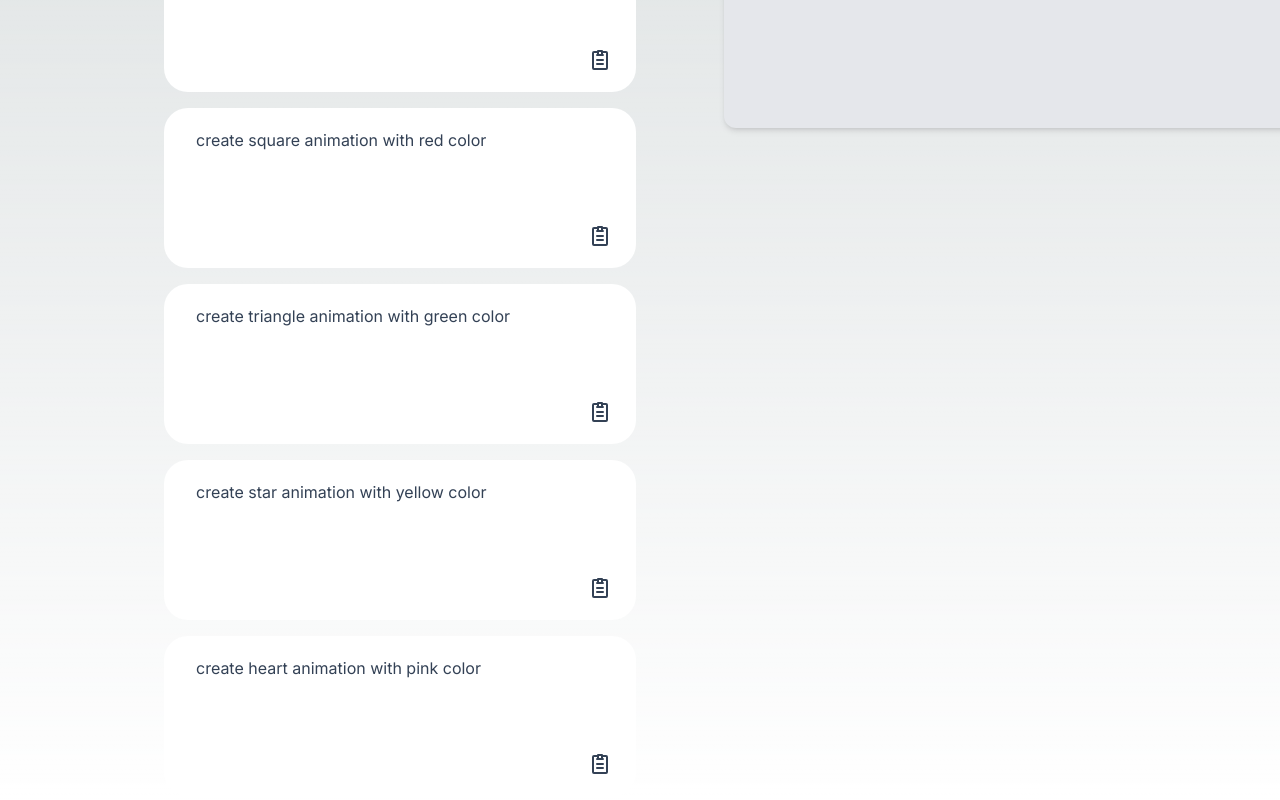
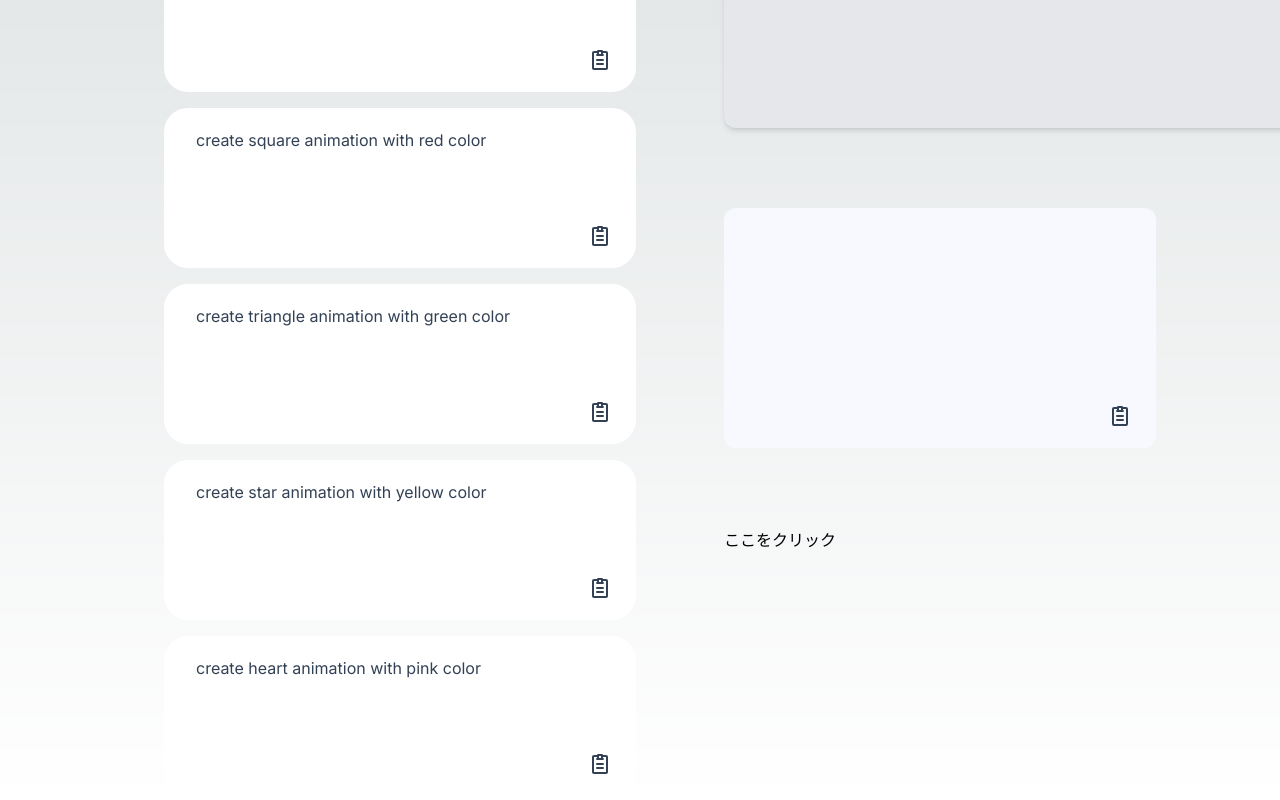
Before and after one commit to DayuanJiang/langserve-ai-sdk, a Next.js app: page / in a window 1280 px wide. Shown: the part 432-1232 px from the top of the page. Built offline with nearby package versions, Linux system fonts and the light colour scheme.

Commit message:
uuidとscriptについて理解することできる

```diff
--- a/app/components/Code.tsx
+++ b/app/components/Code.tsx
@@ -1,13 +1,14 @@
 import { useState } from "react";
+import SyntaxHighlighter from "react-syntax-highlighter";
+import { docco } from "react-syntax-highlighter/dist/esm/styles/hljs";
 
-const Code = () => {
-const [input, setInput] = useState("");
+const Code = ({code}:{code:string}) => {
 const [copied, setCopied] = useState(false); // Copied! の状態
 
 const defaultText ="";
 
 const handleCopy = () => {
-const textToCopy = input || defaultText;
+const textToCopy = code // .replace(/\\n/g, "\n").replace(/^"|"$/g, "")  || defaultText;
 navigator.clipboard.writeText(textToCopy)
     .then(() => {
     setCopied(true);
@@ -18,13 +19,15 @@ navigator.clipboard.writeText(textToCopy)
 
 return (
 <div className="flex flex-col w-full gap-2">
-    <form className="flex flex-col gap-2 w-[40%] m-10 mt-4 mb-1 relative">
-    <div
-        className="w-full h-60 px-8 py-5 pb-10 bg-white text-slate-700 outline-none resize-none rounded-xl"
-        style={{ whiteSpace: "pre-wrap" }}
+    <form className="flex flex-col gap-2 relative">
+    <SyntaxHighlighter language="javascript"      className="w-full h-60 px-8 py-5 pb-10 bg-white text-slate-700 outline-none resize-none rounded-xl"
+        style={ docco }
+        showLineNumbers={true}
+
     >
-        {input || defaultText}
-    </div>
+        {code ? code.replace(/\\n/g, "\n").replace(/^"|"$/g, "")
+        : defaultText}
+    </SyntaxHighlighter>
     {/* コピー完了時の吹き出し */}
     {copied && (
         <div className="absolute right-12 bottom-12 bg-black text-white text-sm px-3 py-1 rounded-md">
--- a/app/components/VIdeo.tsx
+++ b/app/components/VIdeo.tsx
@@ -9,7 +9,7 @@ const VideoComponent = ({videoUrl}:VideoUrl) => {
 
         if (!videoUrl) {
             return (
-                <div className="w-[48rem] h-[27rem] bg-gray-200 shadow-md  my-10 ml-20 rounded-xl">
+                <div className="w-[48rem] h-[27rem] bg-gray-200 shadow-md  rounded-xl">
                     {/* なにも表示しないスペース */}
                 </div>
             );
@@ -18,7 +18,7 @@ const VideoComponent = ({videoUrl}:VideoUrl) => {
         return (
             <div>
                 {/* ここはリスポンス対応する必要ある */}
-                <video controls width="768" className="object-fill my-10 ml-20 rounded-xl" autoPlay muted>
+                <video controls width="768" className="object-fill rounded-xl" autoPlay muted>
                     <source src={videoUrl} type="video/mp4"  />
                     お使いのブラウザは video タグをサポートしていません。
                 </video>
--- a/app/page.tsx
+++ b/app/page.tsx
@@ -7,6 +7,8 @@ import VideoComponent from "@/app/components/VIdeo";
 import Headers from "@/app/components/header";
 import { examplePrompt,examplePromptfilter } from "@/app/data/examplePrompt";
 import DawnloadButton from "@/app/components/DownloadButton";
+import Code from "@/app/components/Code";
+import { v4 as uuid } from "uuid";
 
 
 export default function Page() {
@@ -16,22 +18,44 @@ export default function Page() {
     const [userPrompt, setUserPrompt] = useState("");
     const [activeTab, setActiveTab] = useState(0);
     const [filteredExamplePrompt, setFilteredExamplePrompt] = useState(examplePrompt.generateAnimationPrompt);
+    const [code, setCode] = useState<string>("");
+    const [videoId, setVideoId] = useState<string>("test");
 
 
     useEffect(()=>{
         setFilteredExamplePrompt(examplePromptfilter(examplePrompt, activeTab))
     },[activeTab])
 
+    async function synchronize_video(){
+        // このvideoIdはsession情報において少し考える必要がある。
+        setLoading(true);
+        const defulatpath = process.env.NEXT_PUBLIC_API_URL
+        const path =  defulatpath+"/api/get_script/" + videoId;
+        const response = await fetch(path, {
+            method: "GET",
+            headers: { "Content-Type": "application/json" },
+        });
+
+        if (!response.ok) {
+            throw new Error("動画の取得に失敗しました");
+        }else{
+            const code = await response.text();
+            const formattedText = code
+                                .replace(/\\n/g, "\n")  // 🔹 \n を改行に変換
+                                .replace(/\\"/g, "\"")  // 🔹 \" を " に戻す
+                                .replace(/^"|"$/g, ""); // 🔹 先頭と末尾の " を削除
+            setCode(formattedText);
+        }
+    }
+
     async function handleSubmit(e: React.FormEvent) {
         setLoading(true);
         const defulatpath = process.env.NEXT_PUBLIC_API_URL
-
+        setVideoId(uuid());
         console.log(defulatpath)
         const path =  defulatpath+"/api/prompt";
         e.preventDefault();
         if (!userPrompt) return;
-        // VideoId session管理はちょっと後で考える
-        const videoId = "test_9";
 
         try {
             // 1. プロンプトを送信
@@ -55,6 +79,8 @@ export default function Page() {
             setLoading(false);
         }
     }
+
+
     return (
         <div className="flex flex-col w-full gap-2">
             <Headers />
@@ -82,8 +108,18 @@ export default function Page() {
 
             </div>
             <div className="flex flex-col w-[40%] ">
-                <VideoComponent videoUrl={videoUrl}/>
+                <div className="my-10 ml-20">
+                    <VideoComponent videoUrl={videoUrl}/>
+                </div>
 
+                <div className="my-10 ml-20">
+                    <Code code={code} />
+                </div>
+                <div className="my-10 ml-20">
+                    <button onClickCapture={synchronize_video}>
+                        ここをクリック
+                    </button>
+                </div>
             </div>
 
         </div>
--- a/package.json
+++ b/package.json
@@ -14,12 +14,15 @@
     "langchain": "^0.2.16",
     "next": "14.2.5",
     "react": "^18",
-    "react-dom": "^18"
+    "react-dom": "^18",
+    "react-syntax-highlighter": "^15.6.1",
+    "uuid": "^11.0.5"
   },
   "devDependencies": {
     "@types/node": "^20",
     "@types/react": "^18",
     "@types/react-dom": "^18",
+    "@types/react-syntax-highlighter": "^15.5.13",
     "eslint": "^8",
     "eslint-config-next": "14.2.5",
     "nodemon": "^3.1.9",
```
Also changed, not shown: 2 other files (tests, documents, lock files or other folders).
